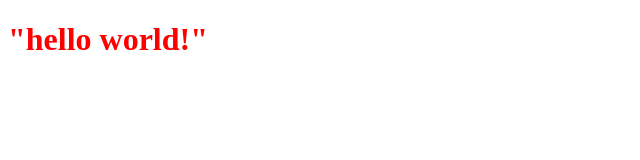
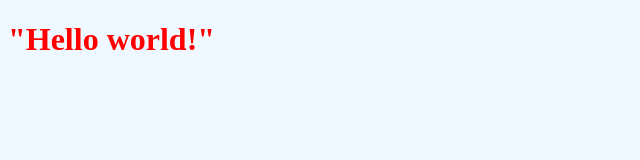
Before and after one commit to monicah79/github-work, a plain HTML site: page index.html in a window 1280 px wide. Shown: the whole page, without its empty margins (0-640 px from the left). Drawn offline with Linux system fonts and the light colour scheme.

Commit message:
made changes in html and in style css

```diff
--- a/index.html
+++ b/index.html
@@ -8,6 +8,6 @@
     <link rel="stylesheet" href="style.css">
 </head>
 <body class="header">
-    <h1>"hello world!"</h1>
+    <h1>"Hello world!"</h1>
 </body>
 </html>
--- a/style.css
+++ b/style.css
@@ -1,3 +1,4 @@
 .header{
     color: red;
+    background-color: aliceblue;
 }
```
